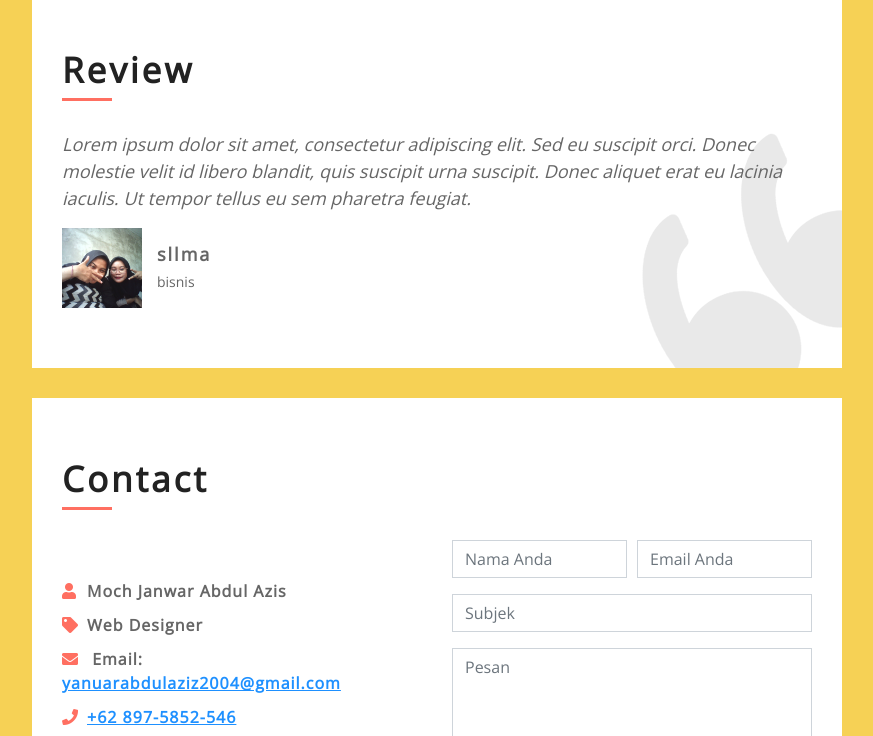
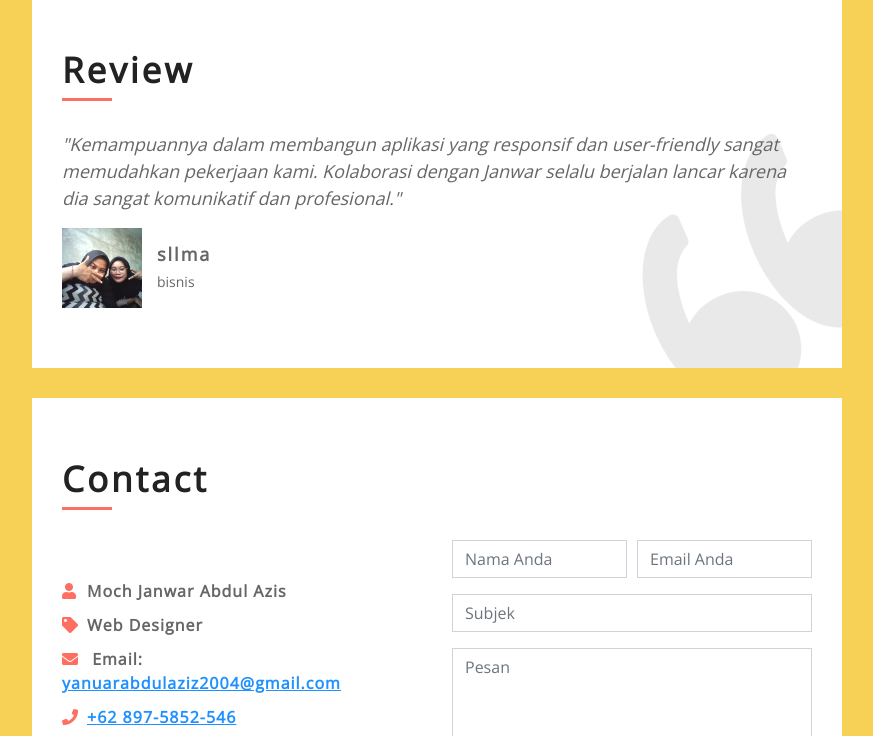
Before and after one commit to mAbdulA05/22166024-CV-MochJanwarAbdulAziz-PWA, a website with bundled scripts: page index.html in a window 1280 px wide. Shown: the part 2320-3056 px from the top of the page, without its empty margins (368-1241 px from the left). Built offline with nearby package versions, Linux system fonts and the light colour scheme.

Commit message:
Update index.html

```diff
--- a/index.html
+++ b/index.html
@@ -215,7 +215,7 @@ Jika Anda tertarik untuk berkolaborasi atau berdiskusi, jangan ragu untuk menghu
                                 <div class="review-slider-item">
                                     <div class="review-text">
                                         <p>
-                                            Lorem ipsum dolor sit amet, consectetur adipiscing elit. Sed eu suscipit orci. Donec molestie velit id libero blandit, quis suscipit urna suscipit. Donec aliquet erat eu lacinia iaculis. Ut tempor tellus eu sem pharetra feugiat.
+                                           "Luar biasa! Janwar memiliki pemahaman mendalam tentang pengembangan sistem informasi. Dia tidak hanya teknis, tetapi juga memiliki wawasan bisnis yang kuat, yang sangat membantu dalam menyelesaikan masalah dengan solusi yang efektif."
                                         </p>
                                     </div>
                                     <div class="review-img">
@@ -231,7 +231,7 @@ Jika Anda tertarik untuk berkolaborasi atau berdiskusi, jangan ragu untuk menghu
                                 <div class="review-slider-item">
                                     <div class="review-text">
                                         <p>
-                                            Lorem ipsum dolor sit amet, consectetur adipiscing elit. Sed eu suscipit orci. Donec molestie velit id libero blandit, quis suscipit urna suscipit. Donec aliquet erat eu lacinia iaculis. Ut tempor tellus eu sem pharetra feugiat.
+                                            "Kemampuannya dalam membangun aplikasi yang responsif dan user-friendly sangat memudahkan pekerjaan kami. Kolaborasi dengan Janwar selalu berjalan lancar karena dia sangat komunikatif dan profesional."
                                         </p>
                                     </div>
                                     <div class="review-img">
@@ -247,7 +247,7 @@ Jika Anda tertarik untuk berkolaborasi atau berdiskusi, jangan ragu untuk menghu
                                 <div class="review-slider-item">
                                     <div class="review-text">
                                         <p>
-                                            Lorem ipsum dolor sit amet, consectetur adipiscing elit. Sed eu suscipit orci. Donec molestie velit id libero blandit, quis suscipit urna suscipit. Donec aliquet erat eu lacinia iaculis. Ut tempor tellus eu sem pharetra feugiat.
+                                            "Proyek yang dikerjakan selalu tepat waktu dan sesuai dengan harapan. Janwar adalah sosok yang berkomitmen dan memiliki etos kerja yang sangat tinggi."
                                         </p>
                                     </div>
                                     <div class="review-img">
```
